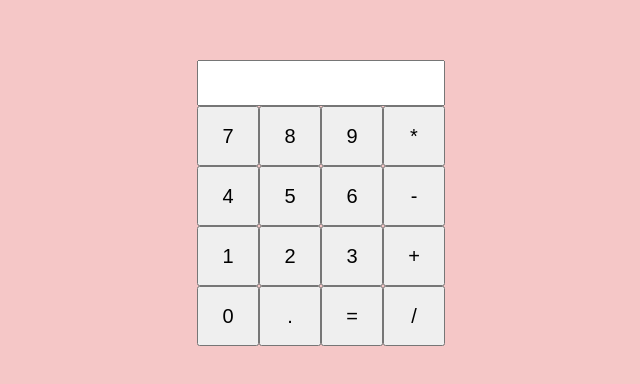
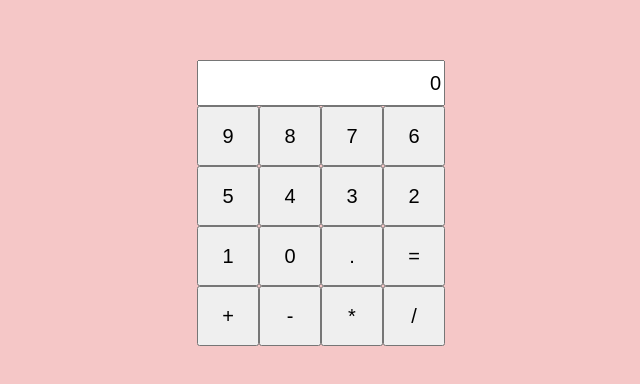
Before and after one commit to sukhreet028/React-Learning, a React (Create React App) app: page / in a window 1280 px wide. Shown: the part 190-574 px from the top of the page, without its empty margins (318-958 px from the left). Built offline with nearby package versions, Linux system fonts and the light colour scheme.

Commit message:
improvements in calculator

```diff
--- a/src/App.js
+++ b/src/App.js
@@ -1,15 +1,14 @@
 import './App.css';
 // import Home from './components/Pages/Home';
-// import Cal from './components/Calculator/Calculator';
+import Cal from './components/Calculator/Calculator';
 import Mycal1 from './components/Calculator/Mycal';
 function App() {
   return (
     <div className="App">
       {/* <Home /> */}
-  {/* <Cal/> */}
+      <Cal />
 
- <Mycal1/>
-
+      {/* <Mycal1/> */}
     </div>
   );
 }
--- a/src/components/Calculator/Calculator.jsx
+++ b/src/components/Calculator/Calculator.jsx
@@ -1,133 +1,95 @@
 import './Cal.css';
-import Input1 from '../input1-com/Input1'
+import Input1 from '../input1-com/Input1';
 import Buttons from '../buttons/buttons';
 import { useState } from 'react';
 
 function Cal() {
   const [result, setResult] = useState(0);
-    const buttonArray = [9,8,7,6,5,4,3,2,1,0,'.'];
-    // const operator=['+','-','*','/','%']
-    const  [first,setFirst] = useState([]);
-    const  [storeFirstValue , setStoreFirstValue] = useState();
-    let operator;
+  const [operator, setOperator] = useState();
+  const buttonArray = [9, 8, 7, 6, 5, 4, 3, 2, 1, 0, '.'];
+  const operatorArray = ['+', '-', '*', '/', '%'];
+  const [first, setFirst] = useState([]);
+  const [storeFirstValue, setStoreFirstValue] = useState();
+  let sum, min, div, mul;
 
   const sumData = (value) => {
-      if(value === 'sum')
-       {
+    if (operator && operatorArray.includes(value)) {
+      if (operator === '+') {
+        // let storeSecondValue = parseInt(first.join(''));
+        sum = (storeFirstValue ? storeFirstValue : 0) + result;
+      } else if (operator === '-') {
+        sum = (storeFirstValue ? storeFirstValue : 0) - result;
+      }
+
+      setStoreFirstValue(sum);
+      console.log('iside minus ' + storeFirstValue, result, value);
+      setFirst([]);
+      setResult(sum);
+      setOperator(value);
+    } else if (value === '=') {
       let storeSecondValue = parseInt(first.join(''));
-        let sum = (storeFirstValue ? storeFirstValue : 0) + storeSecondValue;
-        console.log(storeFirstValue, storeSecondValue);
+      if (operator === '+') {
+        sum = (storeFirstValue ? storeFirstValue : 0) + storeSecondValue;
+      } else if (operator === '-') {
+        sum = (storeFirstValue ? storeFirstValue : 0) - storeSecondValue;
+      }
+
+      console.log('sum func' + storeFirstValue, storeSecondValue);
       setResult(sum);
+      setOperator(null);
+      setStoreFirstValue(sum);
       console.log(sum);
       setFirst([]);
-      }else if(value === '+') {
+    } else if (operatorArray.includes(value) && !operator) {
+      setOperator(value);
+      if (first.length > 0) {
         setStoreFirstValue(parseInt(first.join('')));
+      }
+      console.log('first' + storeFirstValue);
       setFirst([]);
     } else {
       first.push(value);
-        setFirst(prev =>[...prev]);
+      setFirst((prev) => [...prev]);
       let keys = parseInt(first.join(''));
       setResult(keys);
     }
-    }
-    const minData = (value) => {
-        if(value === 'min')
-         {
-          let storeSecondValue = parseInt(first.join(''));
-          let min = (storeFirstValue ? storeFirstValue : 0) - storeSecondValue;
-          console.log(storeFirstValue, storeSecondValue);
-          setResult(min);
-          setFirst([]);
-        }else if(value === '-') {
-          setStoreFirstValue(parseInt(first.join('')));
-          setFirst([]);
-        } else {
-          first.push(value);
-          setFirst(prev =>[...prev]);
-          let keys = parseInt(first.join(''));
-          setResult(keys);
-        }
-      }
-      const mulData = (value) => {
-        if(value === 'mul')
-         {
-          let storeSecondValue = parseInt(first.join(''));
-          let mul = (storeFirstValue ? storeFirstValue : 0) * storeSecondValue;
-          console.log(storeFirstValue, storeSecondValue);
-          setResult(mul);
-          setFirst([]);
-        }else if(value === '*') {
-          setStoreFirstValue(parseInt(first.join('')));
-          setFirst([]);
-        } else {
-          first.push(value);
-          setFirst(prev =>[...prev]);
-          let keys = parseInt(first.join(''));
-          setResult(keys);
-        }
-      }
-      const divData = (value) => {
-        if(value === 'div')
-         {
-          let storeSecondValue = parseInt(first.join(''));
-          let div = (storeFirstValue ? storeFirstValue : 0) / storeSecondValue;
-          console.log(storeFirstValue, storeSecondValue);
-          setResult(div);
-          setFirst([]);
-        }else if(value === '/') {
-          setStoreFirstValue(parseInt(first.join('')));
-          setFirst([]);
-        } else {
-          first.push(value);
-          setFirst(prev =>[...prev]);
-          let keys = parseInt(first.join(''));
-          setResult(keys);
-        }
-      }
-      function equalOperator (){
-        if(sumData('+') && operator==='='){
-            setResult(sum);
-        }else if(sumData('-') && operator==='='){
-            setResult(min);
-        }else if(sumData('/') && operator==='='){
-            setResult(div);
-          }else if(sumData('*') && operator==='='){
-            setResult(mul);
-          }else{
-              console.log('no operator');
-          }}
+  };
   return (
-      <div className='container'>
+    <div className="container">
       <Input1 result={result} />
-        {buttonArray.map((data) =>(<Buttons
+      {buttonArray.map((data) => (
+        <Buttons
           key={data}
           buttonType="button"
           name={data}
           classStyle="cal-button"
-          func={()=>minData(data)}
-        />))}
+          func={() => sumData(data)}
+        />
+      ))}
       <Buttons
         buttonType="button"
         name="="
         classStyle="cal-button"
-          func={()=>equalOperator('=')}
+        func={() => sumData('=')}
       />
       <Buttons
         buttonType="button"
         name="+"
         classStyle="cal-button"
-          func={()=>sumData('sum')}
+        func={() => sumData('+')}
       />
       <Buttons
         buttonType="button"
         name="-"
         classStyle="cal-button"
-          func={()=>minData('-')}/>
+        func={() => sumData('-')}
+      />
       <Buttons
         buttonType="button"
         name="*"
         classStyle="cal-button"
-          func={()=>mulData('*')}/>
+        func={() => sumData('*')}
+      />
       {/* <Buttons
           buttonType="button"
           name="="
@@ -138,9 +100,8 @@ function Cal() {
         buttonType="button"
         name="/"
         classStyle="cal-button"
-          func={()=>divData('/')}/>
-
-
+        func={() => sumData('/')}
+      />
     </div>
   );
 }
```
Lines whose indentation alone changed are shown as unchanged.
